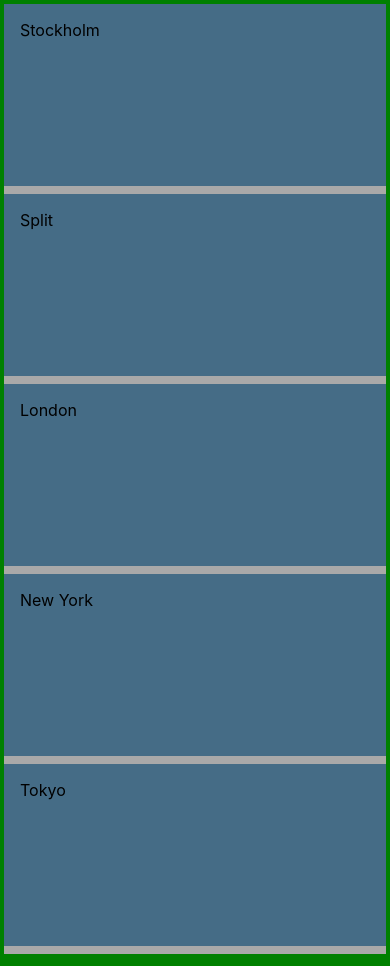
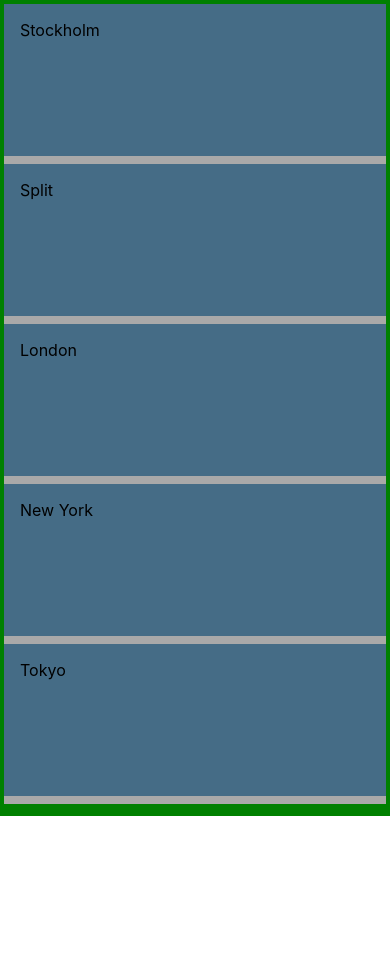
Before and after one commit to GoranAviani/react_apollo_client_3_cache, a React (Create React App) app: page /dashboard in a window 390 px wide. After the commit the page ends 844 px from the top, so only its background shows below. Built offline with nearby package versions, Linux system fonts and the light colour scheme.

Commit message:
changing keys

```diff
--- a/src/components/WeatherBoard/css/ColumItem.css
+++ b/src/components/WeatherBoard/css/ColumItem.css
@@ -12,3 +12,9 @@
 [data-dragging="false"] {
     background: #456C86
 }
+
+@media screen and (max-width: 600px) {
+    .columnItem {
+        height: 120px;
+    }
+}
--- a/src/components/WeatherBoard/partials/onDragEnd.js
+++ b/src/components/WeatherBoard/partials/onDragEnd.js
@@ -9,6 +9,11 @@ const onDragEnd = (result, dbColumns, setDbColumns) => {
         const destinationColumn = dbColumns[destination.droppableId];
         const startingColumnItems = [...startingColumn.items];
         const destinationColumnItems = [...destinationColumn.items];
+
+        if (destinationColumnItems.length > 2) {
+            console.log({destinationColumnItems})
+            console.log({startingColumnItems})
+        }
 
         const [removed] = startingColumnItems.splice(source.index, 1); // delete item by getting his id
         destinationColumnItems.splice(destination.index, 0, removed); // add the moved/deleted item on position index id (0,1,2,3...) destination.index
```
